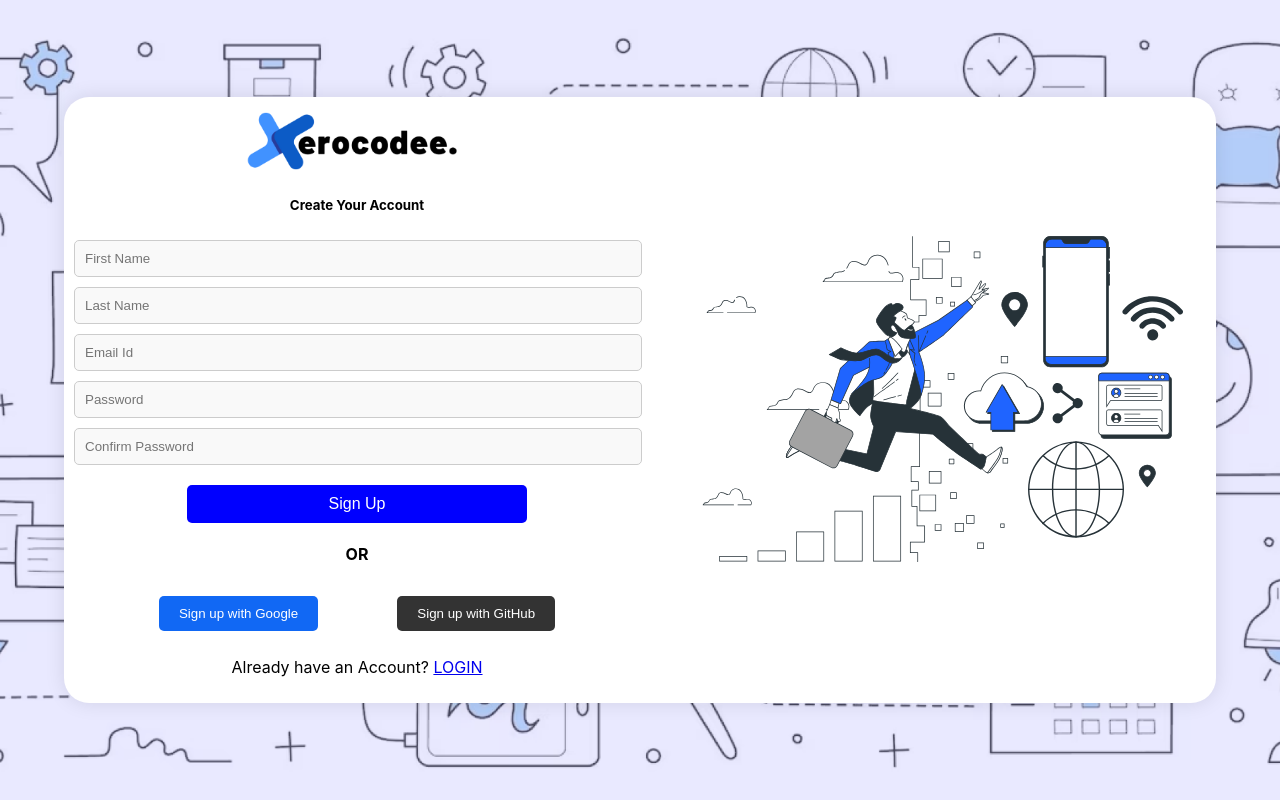
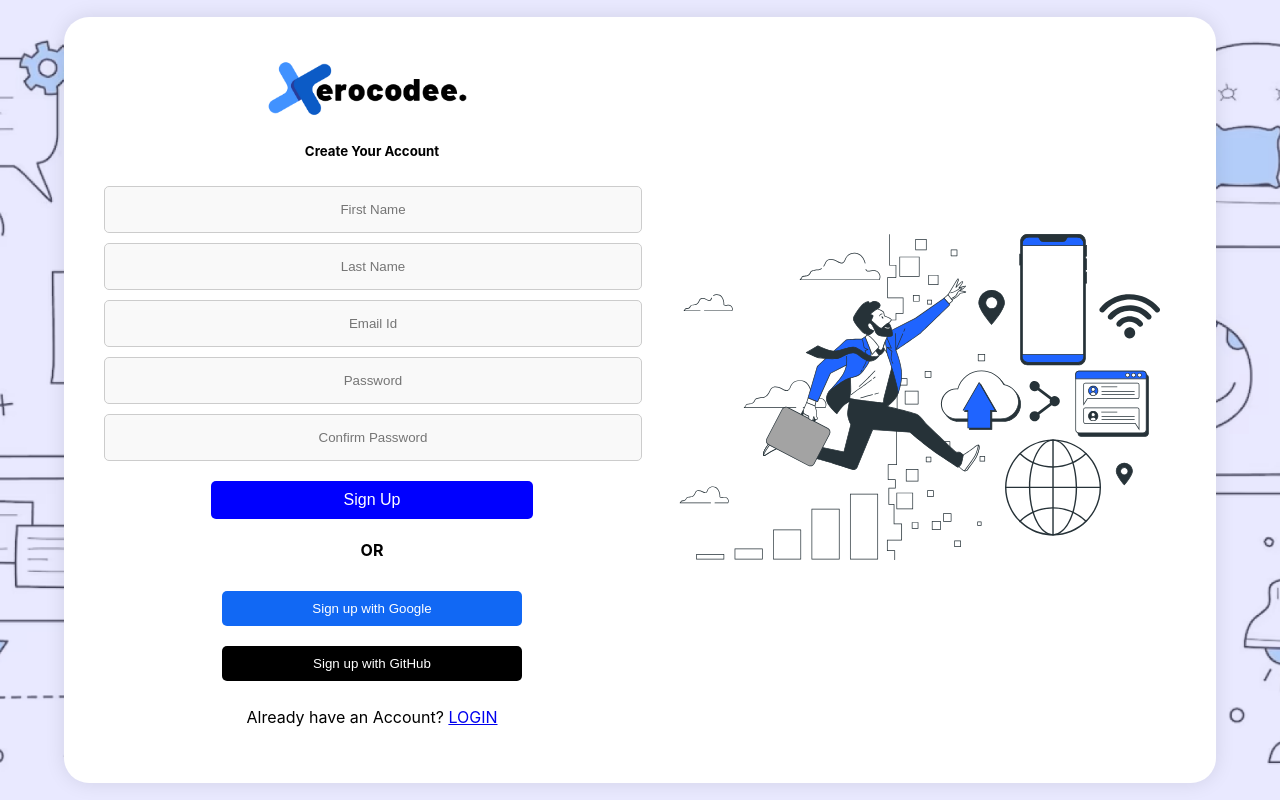
Before and after one commit to iit2020098/single_signon_system, a React (Create React App) app in the folder frontend/: page / in a window 1280 px wide. Built offline with nearby package versions, Linux system fonts and the light colour scheme.

Commit message:
Update Signin.css

```diff
--- a/frontend/src/components/Signin/Signin.css
+++ b/frontend/src/components/Signin/Signin.css
@@ -1,5 +1,8 @@
-
+/* Base styles for the container */
 .container {
+  max-width: 100%;
+  padding: 20px; /* Add padding to maintain spacing */
+  box-sizing: border-box; /* Include padding in width calculation */
   display: flex;
   margin: auto;
   flex-direction: row;
@@ -8,12 +11,10 @@
   border-radius: 25px;
   overflow: hidden;
   background-color: white;
-  max-width: none;
-  width: 90%;
   box-shadow: 0px 0px 20px rgba(0, 0, 0, 0.1);
 }
+
 /* Apply styles to the background */
-
 .backgroundimg {
   background-image: url('background.png');
   background-color: rgba(0, 0, 255, 0.25); /* Adjust the opacity as needed */
@@ -28,115 +29,67 @@
   margin: 0;
   padding: 0;
 }
-/* Style the container within the .background */
-.background .container {
+
+/* Add responsive adjustments */
+/* Media query for screens larger than or equal to 1080px */
+@media (min-width: 1080px) {
+  /* Set the width of both left and right sections to 50% */
+  .left-section,
+  .right-section {
+    width: 50%;
+  }
+}
+
+/* Media query for smaller screens */
+@media (max-width: 1080px) {
+  /* Hide the right section on screens smaller than 1080px */
+  .right-section {
+    display: none;
+  }
+
+  /* Adjust the left section width on smaller screens */
+  .left-section {
+    width: 100%;
+    border-bottom-left-radius: 0; /* Remove border radius on the bottom left */
+    padding: 20px; /* Add padding to space out the content equally */
+    box-sizing: border-box; /* Include padding in the width calculation */
+  }
+}
+
+/* Style for the GitHub button */
+.github-button {
   display: flex;
-  margin: auto;
-  flex-direction: row;
   align-items: center;
   justify-content: center;
-  border-radius: 25px;
-  overflow: hidden;
-  background-color: white;
-  max-width: none;
-  width: 90%;
-  box-shadow: 0px 0px 20px rgba(0, 0, 0, 0.1);
+  background-color: black !important; /* Set the background color to black */
+  color: white;
+  border: none;
+  border-radius: 5px;
+  padding: 10px 20px;
+  margin: 10px 0;
+  cursor: pointer;
+  transition: background-color 0.3s, transform 0.3s;
 }
-v
-.h3{
-  align-items: center;
-  font-family: Georgia, 'Times New Roman', Times, serif;
+
+
+.github-button:hover {
+  background-color: #000; /* Darker shade of black on hover */
+  transform: scale(1.05); /* Slightly enlarge on hover */
 }
-/* Style the container */
 
+/* Logo styles */
 .logo-small {
-  max-width: 40%;
-  height: 30%;
+  max-width: 100%;
+  height: auto; /* Maintain aspect ratio */
   margin: 0 auto; /* Center the logo horizontally */
 }
 
-/* Style the "Hello!" heading */
-.h2 {
-  font-size: 36px; /* Make the font size larger */
-  font-weight: bold;
-  font-family: system-ui, -apple-system, BlinkMacSystemFont, 'Segoe UI', Roboto, Oxygen, Ubuntu, Cantarell, 'Open Sans', 'Helvetica Neue', sans-serif;
+/* Heading styles */
+.h2, .h5 {
+  text-align: center; /* Center-align headings */
 }
 
-/* Style the "Create Your Account" section */
-.h5{
-  font-size: 20px; /* Make the font size larger */
-  font-weight: bold;
-  margin-top: 20px; /* Add some spacing */
-}
-
-
-.left-section {
-  flex: 1;
-  padding: 10px;
-  align-items: center;
-  align-content: center;
-  border-bottom-left-radius: 25px;
-  display: flex; /* Add this line to make the left section a flex container */
-  flex-direction: column; /* Display children vertically in the left section */
-  justify-content: center; /* Center vertically */
-}
-
-
-.right-section {
-  flex: 1;
-  height: min-content;
-  /* background-image: url('side-img.svg'); */
-  margin: auto;
-  align-self: auto;
-  image-resolution: 50%;
-  position: relative;
-  display: flex; /* Add this line to make the right section a flex container */
-  align-items: center; /* Center content vertically */
-  justify-content: center; /* Center content horizontally */
-}
-
-/* .left-section {
-  flex: 1;
-  padding: 10px;
-  align-items: center;
-  align-content: center;
-  border-bottom-left-radius: 25px;
-}
-
-.right-section {
-  flex: 1;
-  height: min-content;
-  background-image: url('side-img.svg');
-  margin:auto;
-  align-self: auto;
-  image-resolution: 50%;
-  position: relative;
-} */
-
-/* Style the vector image */
-.vector {
-  mask-position: bottom,right;
-  bottom: 0;
-  right: 0;
-}
-
-/* Style the form */
-form {
-  display: flex;
-  flex-direction: column;
-  align-items: center;
-  width: 100%;
-  margin: auto;
-}
-.input{
-  width: 100%;
-  margin: auto;
-  align-self: auto;
-}
-
-
-
-/* Style input sections */
+/* Input field styles */
 .input-section {
   width: 100%;
   margin: 5px auto;
@@ -148,24 +101,25 @@ form {
   background-color: #f9f9f9;
 }
 
-/* Style the input labels */
 .input-section label {
   width: 30%;
   margin-right: 10px;
   font-weight: bold;
 }
 
-/* Style the input fields */
 .input-section input {
-  flex: 1;
+  width: 100%;
+  max-width: 300px; /* Limit maximum width as needed */
+  margin: 5px auto;
   padding: 10px;
   border: none;
   border-radius: 5px;
   background-color: transparent;
   outline: none;
+  text-align: center; /* Center-align input text */
 }
 
-/* Style the sign-up button */
+/* Button styles */
 .signup-button {
   background-color: blue;
   color: white;
@@ -178,27 +132,21 @@ form {
   width: 60%;
 }
 
+.social-buttons {
+  display: flex;
+  flex-direction: column; /* Stack buttons on smaller screens */
+  align-items: center;
+}
 
-/* Style the logo */
-.social-buttons{
-  display: flex;
-  flex-direction: row;
-  width: 70%;
-  margin: auto;
-  justify-content: space-between;
-
-}
-/* Style for the Google button */
-.google-button {
-  display: flex;
-  align-items: center;
-  justify-content: center;
+.google-button, .github-button {
+  width: 100%; /* Make buttons full width */
+  max-width: 300px; /* Limit maximum width as needed */
+  margin: 10px 0;
   background-color: #1168f4; /* Google's blue */
   color: white;
   border: none;
   border-radius: 5px;
   padding: 10px 20px;
-  margin: 10px 0;
   cursor: pointer;
   transition: background-color 0.3s, transform 0.3s;
 }
@@ -208,27 +156,9 @@ form {
   transform: scale(1.05); /* Slightly enlarge on hover */
 }
 
-/* Style for the GitHub button */
-.github-button {
-  display: flex;
-  align-items: center;
-  justify-content: center;
-  background-color: #333; /* GitHub's black */
-  color: white;
-  border: none;
-  border-radius: 5px;
-  padding: 10px 20px;
-  margin: 10px 0;
-  cursor: pointer;
-  transition: background-color 0.3s, transform 0.3s;
-}
 
-.github-button:hover {
-  background-color: #000; /* Darker shade of black on hover */
-  transform: scale(1.05); /* Slightly enlarge on hover */
-}
 
-/* Style for social icons */
+/* Social icon styles (if needed) */
 .social-icon {
   width: 20px; /* Adjust the size as needed */
   height: 20px; /* Adjust the size as needed */
```
